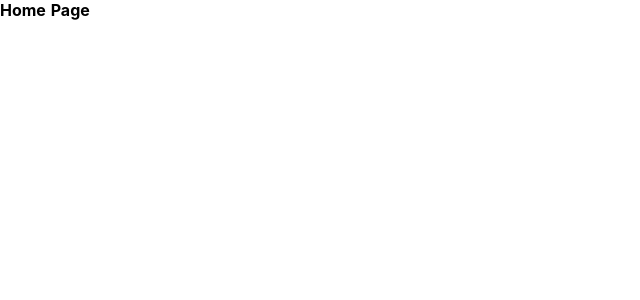
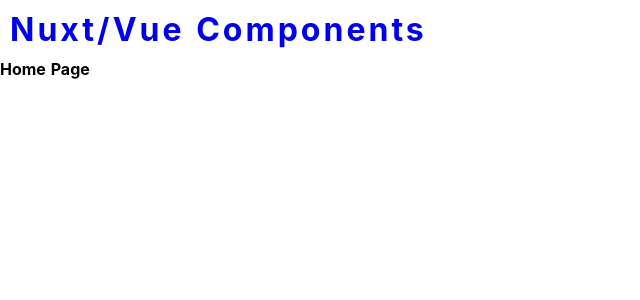
Before and after one commit to anujdatar/nuxt-components, a Nuxt app: page / in a window 1280 px wide. Shown: the top 300 px of the page, without its empty margins (0-640 px from the left). Built offline with nearby package versions, Linux system fonts and the light colour scheme.

Commit message:
added navbar component to default layout

```diff
--- a/layouts/default.vue
+++ b/layouts/default.vue
@@ -1,8 +1,23 @@
 <template>
   <div>
+    <d-navbar :routes="routes" :app-title="appTitle" />
     <Nuxt />
   </div>
 </template>
+
+<script>
+export default {
+  data () {
+    return {
+      appTitle: 'Nuxt/Vue Components',
+      routes: [
+        { title: 'About', path: '/about' },
+        { title: 'Contact', path: '/contact' }
+      ]
+    }
+  }
+}
+</script>
 
 <style>
 html {
```
